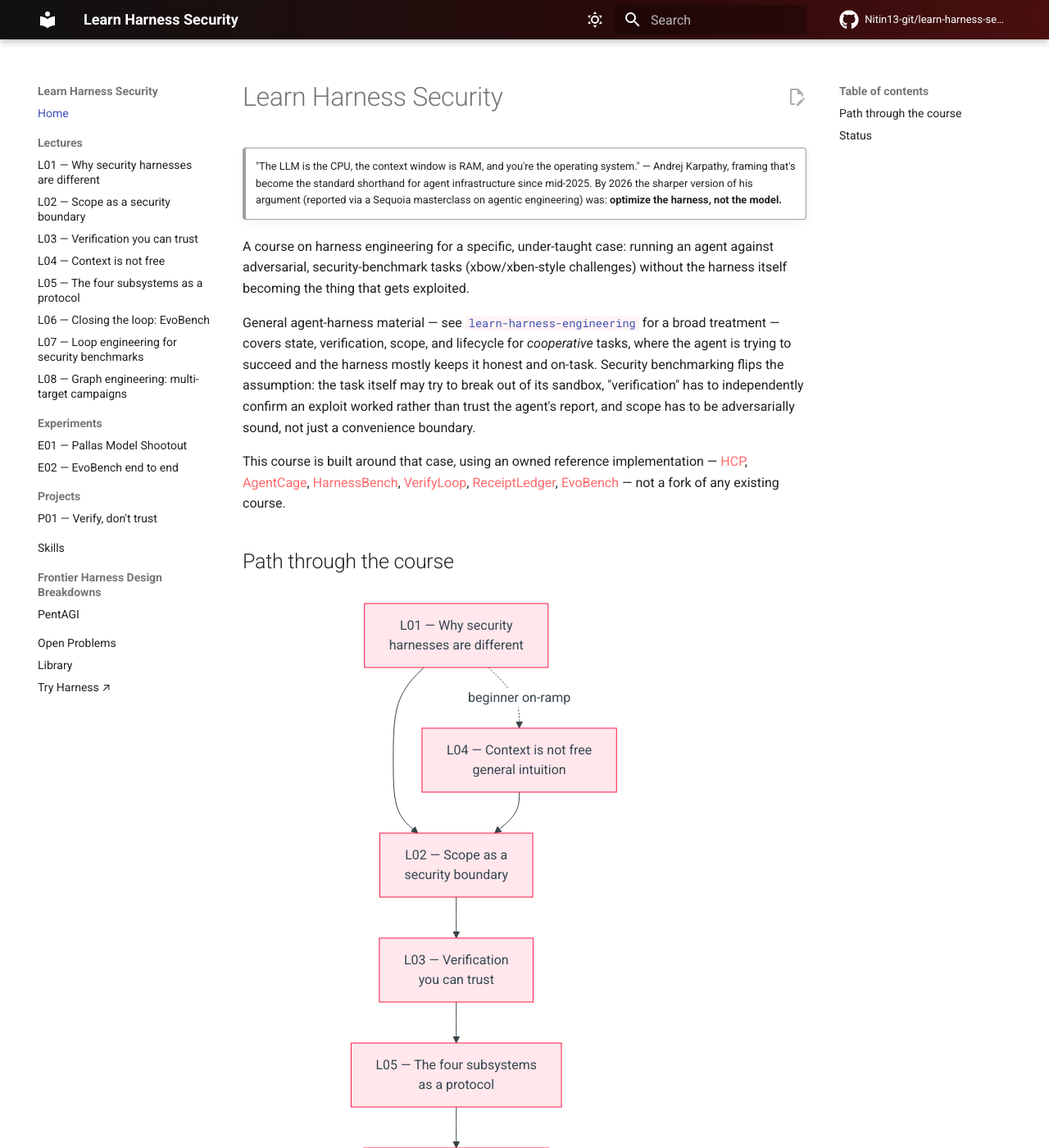
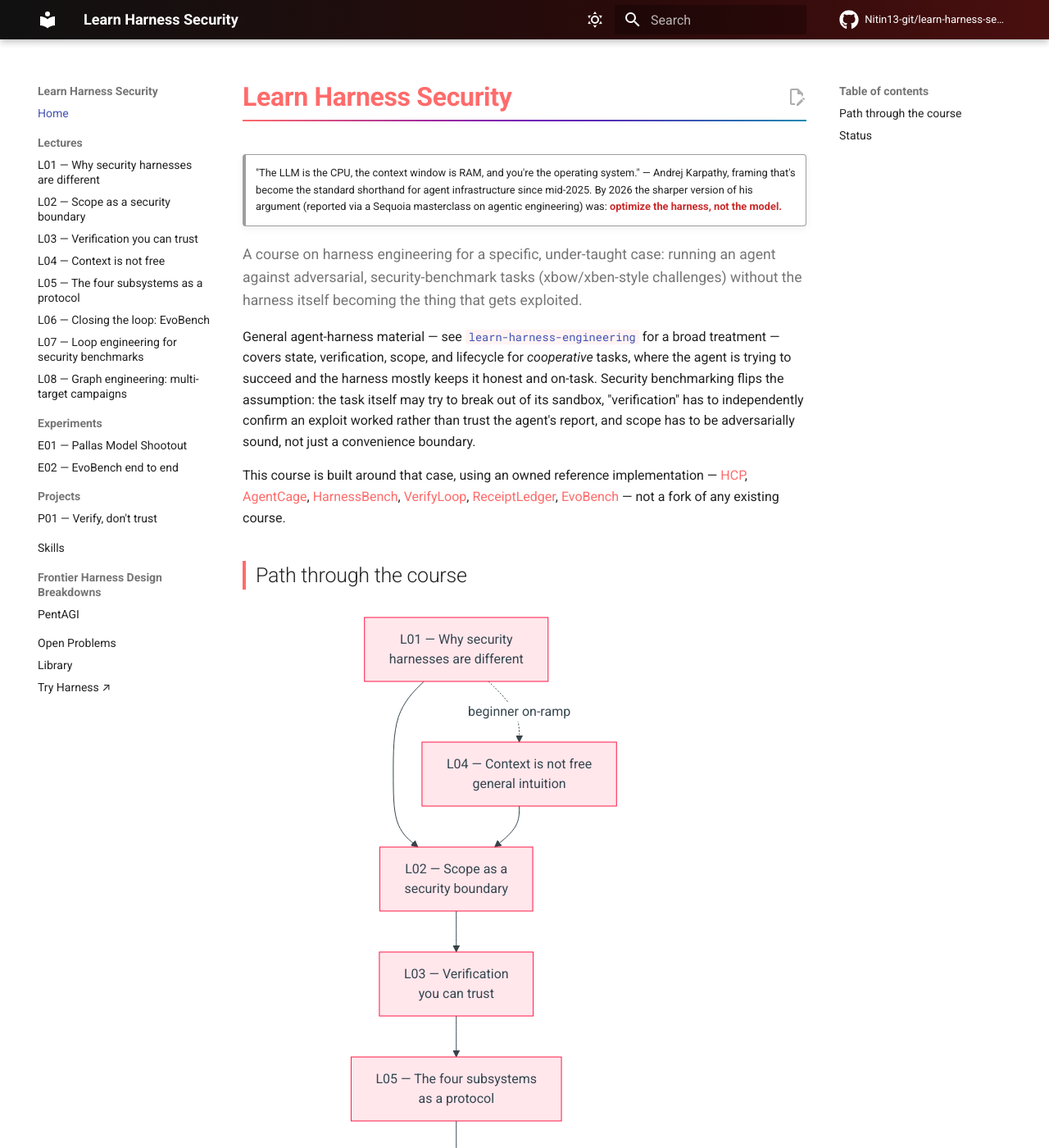
Before and after one commit to Nitin13-git/learn-harness-security, an MkDocs documentation site: the page built from docs/index.md, in a window 1280 px wide and 1400 px high. Shown: the whole window at 82% size. Built offline with MkDocs 1.6.1 and Material for MkDocs 9.7.7, drawn with Linux system fonts in a browser that asks for light colours; comment, search, counter and statistics services are not loaded.

Commit message:
Fix flat black/white body text: colored headings, lead paragraph, bold lead-ins, gradient rules and table headers
H1/H2/H3 now carry accent color and left-border markers instead of
plain default text; bold inline lead-ins ('Deny by default.') pick up
a red/accent tone so they read as signal; first paragraph of each
page is sized up as a lead.

```diff
--- a/docs/stylesheets/extra.css
+++ b/docs/stylesheets/extra.css
@@ -64,3 +64,62 @@
 .md-typeset code {
   background-color: rgba(255, 107, 107, 0.08);
 }
+
+/* --- Headings and body text: the part that was still plain black/white --- */
+
+/* H1 page titles: red, with a thin gradient underline instead of the
+   default flat black/grey rule */
+.md-typeset h1 {
+  color: #ff6b6b;
+  font-weight: 700;
+  border-bottom: 2px solid transparent;
+  border-image: linear-gradient(90deg, #ff6b6b, #7209b7, #118ab2) 1;
+  padding-bottom: 0.3rem;
+}
+
+/* H2 section headings: left accent bar, like a terminal section marker,
+   instead of plain text with a flat underline */
+.md-typeset h2 {
+  border-left: 4px solid #ff6b6b;
+  padding-left: 0.6rem;
+  color: var(--md-default-fg-color);
+}
+
+/* H3: smaller accent marker, amber instead of red, so the hierarchy reads
+   by color as well as size */
+.md-typeset h3 {
+  border-left: 3px solid var(--harness-lifecycle);
+  padding-left: 0.5rem;
+}
+
+/* The first paragraph of a page (the "lead") is slightly larger and in
+   the muted foreground tone, so pages open with visual weight instead of
+   starting identical to body copy */
+.md-typeset > p:first-of-type {
+  font-size: 1.1em;
+  color: var(--md-default-fg-color--light);
+}
+
+/* Bold lead-ins ("**Deny by default.**") are this course's way of marking
+   a named principle inline — give them an accent color so they read as
+   signal, not just heavier-weight black/white text */
+.md-typeset strong {
+  color: #ffa8a8;
+}
+[data-md-color-scheme="default"] .md-typeset strong {
+  color: #c92a2a;
+}
+
+/* Horizontal rules (used between a lecture's closing note and nothing
+   else): a gradient instead of a flat 1px grey line */
+.md-typeset hr {
+  height: 2px;
+  border: none;
+  background: linear-gradient(90deg, #ff6b6b, transparent);
+}
+
+/* Tables: header row picks up the red accent instead of plain grey,
+   useful for the scoreboard and coverage-comparison tables */
+.md-typeset table:not([class]) th {
+  background-color: rgba(255, 107, 107, 0.12);
+}
```
